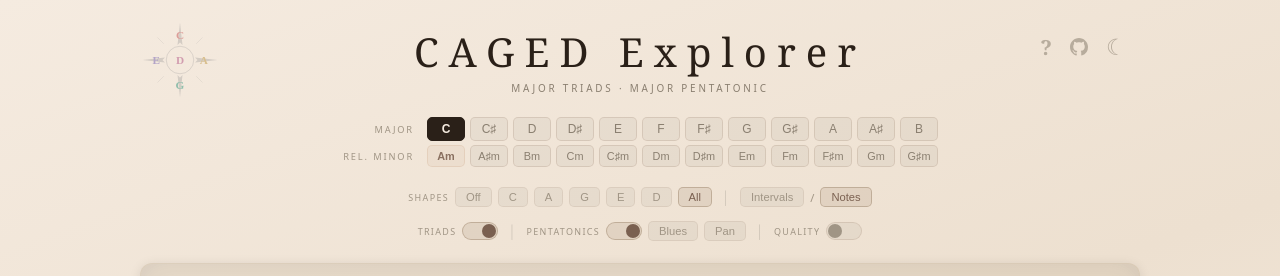
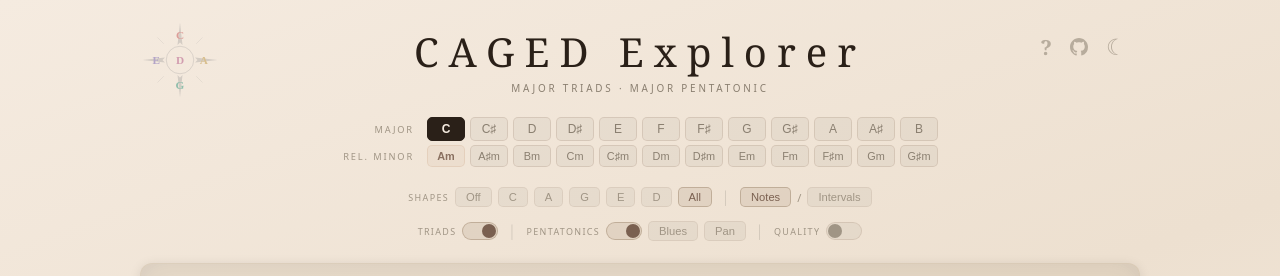
Before and after one commit to tartansandal/caged-explorer, a React (Vite) app: page / in a window 1280 px wide. Shown: the top 276 px of the page. Built offline with nearby package versions, Linux system fonts and the light colour scheme.

Commit message:
feat: swap display order to Notes / Intervals

```diff
--- a/src/App.jsx
+++ b/src/App.jsx
@@ -874,9 +874,9 @@ export default function CAGEDExplorer() {
                 );
               })}
               <span style={STYLE.divider}>│</span>
+              <ToggleButton label="Notes" active={labelMode === "notes"} onClick={() => setLabelMode("notes")} theme={theme} />
+              <span style={{ color: theme.text.dim, fontSize: "0.7rem" }}>/</span>
               <ToggleButton label="Intervals" active={labelMode === "intervals"} onClick={() => setLabelMode("intervals")} theme={theme} />
-              <span style={{ color: theme.text.dim, fontSize: "0.7rem" }}>/</span>
-              <ToggleButton label="Notes" active={labelMode === "notes"} onClick={() => setLabelMode("notes")} theme={theme} />
             </div>
           </>
         )}
@@ -1396,9 +1396,9 @@ export default function CAGEDExplorer() {
                     </div>
                     {/* Intervals / Notes toggle */}
                     <div style={{ display: "flex", alignItems: "center", justifyContent: "center", gap: 4 }}>
+                      <ToggleButton label="Notes" active={labelMode === "notes"} onClick={() => setLabelMode("notes")} theme={theme} />
+                      <span style={{ color: theme.text.dim, fontSize: "0.7rem" }}>/</span>
                       <ToggleButton label="Intervals" active={labelMode === "intervals"} onClick={() => setLabelMode("intervals")} theme={theme} />
-                      <span style={{ color: theme.text.dim, fontSize: "0.7rem" }}>/</span>
-                      <ToggleButton label="Notes" active={labelMode === "notes"} onClick={() => setLabelMode("notes")} theme={theme} />
                     </div>
                     {/* Options */}
                     {(() => {
```
